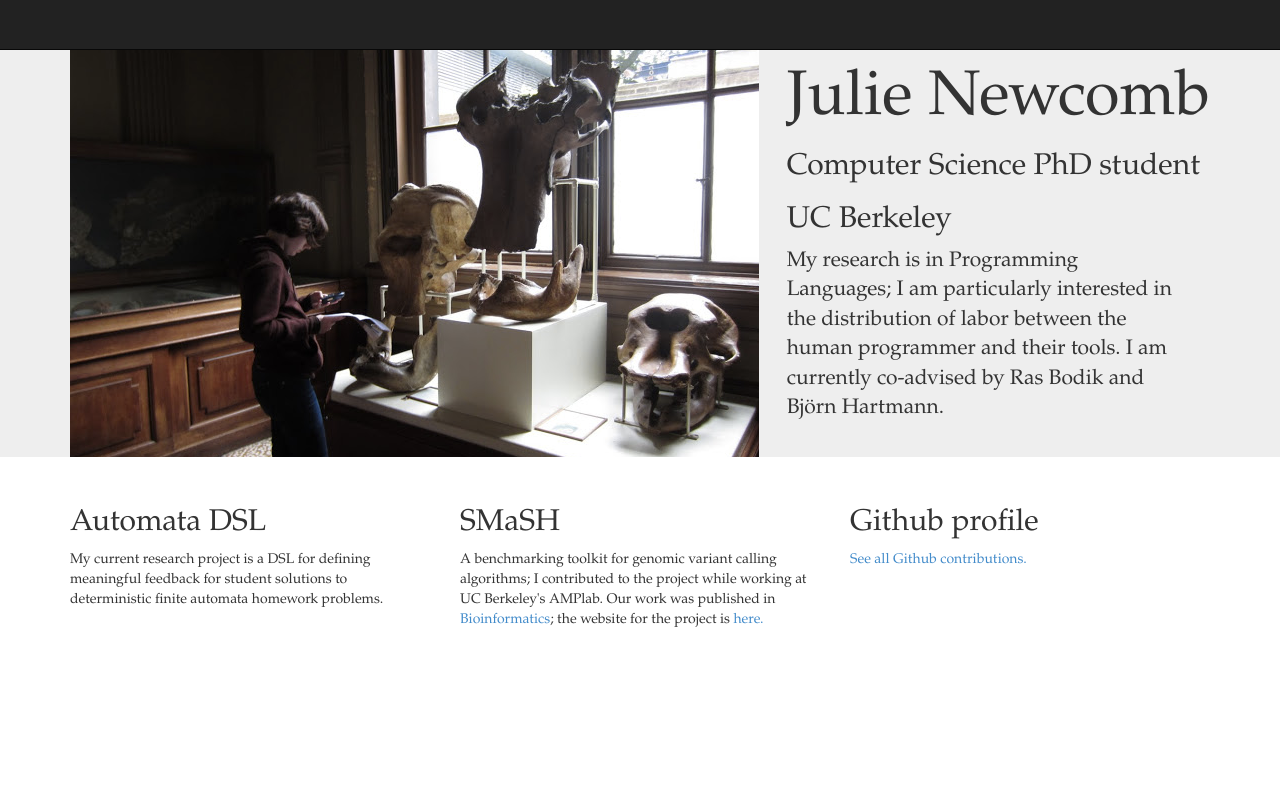
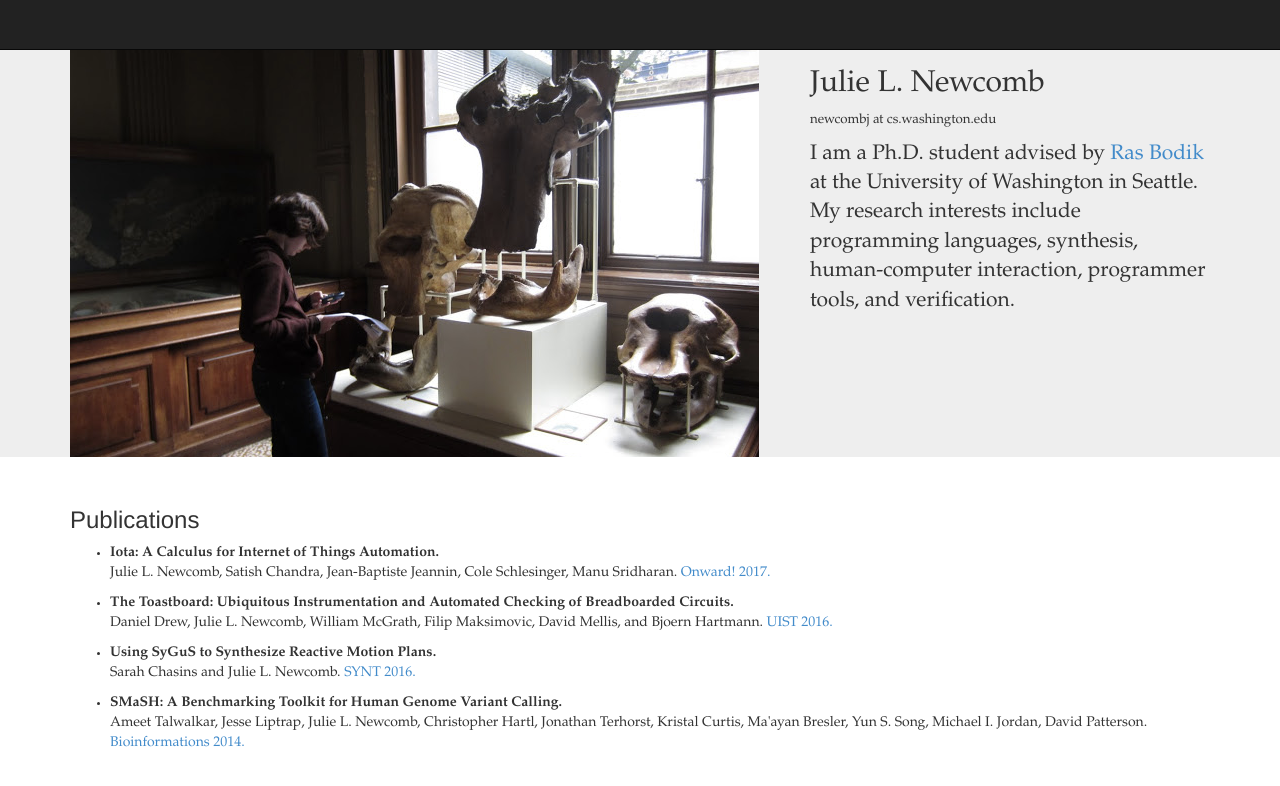
Before and after one commit to jn80842/jn80842.github.io, a plain HTML site: page index.html in a window 1280 px wide. Drawn offline with Linux system fonts and the light colour scheme.

Commit message:
site update

```diff
--- a/index.html
+++ b/index.html
@@ -1,7 +1,7 @@
 <!DOCTYPE html>
 <html lang="en">
   <head>
-    <title>Julie Newcomb</title>
+    <title>Julie L. Newcomb</title>
       <meta name="viewport" content="width=device-width, initial-scale=1.0">
   <!-- Bootstrap -->
   <link href="bootstrap/css/bootstrap.min.css" rel="stylesheet" media="screen">
@@ -26,10 +26,9 @@
 <div class="jumbotron">
 <div class="container">
   <div class="pull-right">
-  <h1>Julie Newcomb</h1>
-  <h2>Computer Science PhD student</h2>
-  <h2>UC Berkeley</h2>
-  <p style="width:400px">My research is in Programming Languages; I am particularly interested in the distribution of labor between the human programmer and their tools. I am currently co-advised by Ras Bodik and Bj&ouml;rn Hartmann.</p>
+  <h2>Julie L. Newcomb</h2>
+  <p style="width:400px; font-size:10pt">newcombj at cs.washington.edu</p>
+  <p style="width:400px">I am a Ph.D. student advised by <a href="http://www.cs.washington.edu/people/faculty/bodik">Ras Bodik</a> at the University of Washington in Seattle. My research interests include programming languages, synthesis, human-computer interaction, programmer tools, and verification.</a></p>
   </div>
   <img src="mammoth2.jpg" />
 </div>
@@ -37,18 +36,14 @@
 
 <div class="container">
   <div class="row">
-    <div class="col-md-4">
-      <h2>Automata DSL</h2>
-      <p>My current research project is a DSL for defining meaningful feedback for student solutions to deterministic finite automata homework problems.</p>
-    </div>
-    <div class="col-md-4">
-      <h2>SMaSH</h2>
-      <p>A benchmarking toolkit for genomic variant calling algorithms; I contributed to the project while working at UC Berkeley's AMPlab. Our work was published in <a href="http://bioinformatics.oxfordjournals.org/cgi/reprint/btu345?
-ijkey=65rNHXsRXJsr0a2&keytype=ref">Bioinformatics</a>; the website for the project is <a href="http://smash.cs.berkeley.edu">here.</a></p>
-    </div>
-    <div class="col-md-4">
-      <h2>Github profile</h2>
-      <p><a href="https://github.com/jn80842">See all Github contributions.</a></p>
+    <div class="col-md-12">
+      <h3>Publications</h3>
+      <ul>
+        <li><b>Iota: A Calculus for Internet of Things Automation.</b> <p>Julie L. Newcomb, Satish Chandra, Jean-Baptiste Jeannin, Cole Schlesinger, Manu Sridharan. <a target="_blank" href="https://2017.onward-conference.org/track/onward-2017-Onward-Papers#event-overview">Onward! 2017.</a></p></li>
+        <li><b>The Toastboard: Ubiquitous Instrumentation and Automated Checking of Breadboarded Circuits.</b><p>Daniel Drew, Julie L. Newcomb, William McGrath, Filip Maksimovic, David Mellis, and Bjoern Hartmann. <a href="https://uist.acm.org/uist2016/" target="_blank">UIST 2016.</a></p></li>
+        <li><b>Using SyGuS to Synthesize Reactive Motion Plans.</b><p>Sarah Chasins and Julie L. Newcomb. <a href="http://formal.epfl.ch/synt/2016/" target="_blank">SYNT 2016.</a></p></li>
+        <li><b>SMaSH: A Benchmarking Toolkit for Human Genome Variant Calling.</b> <p>Ameet Talwalkar, Jesse Liptrap, Julie L. Newcomb, Christopher Hartl, Jonathan Terhorst, Kristal Curtis, Ma'ayan Bresler, Yun S. Song, Michael I. Jordan, David Patterson. <a href="https://academic.oup.com/bioinformatics/issue/30/19?browseBy=volume" target="_blank">Bioinformations 2014.</a></p></li>
+      </ul>
     </div>
     </div>
   </div>
```
